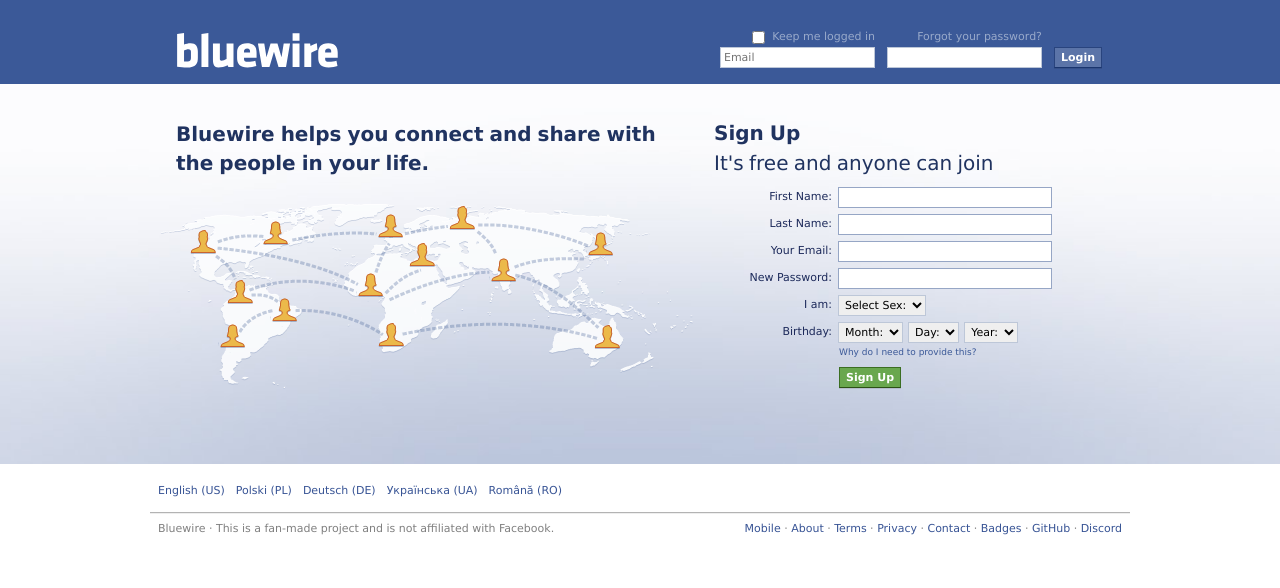
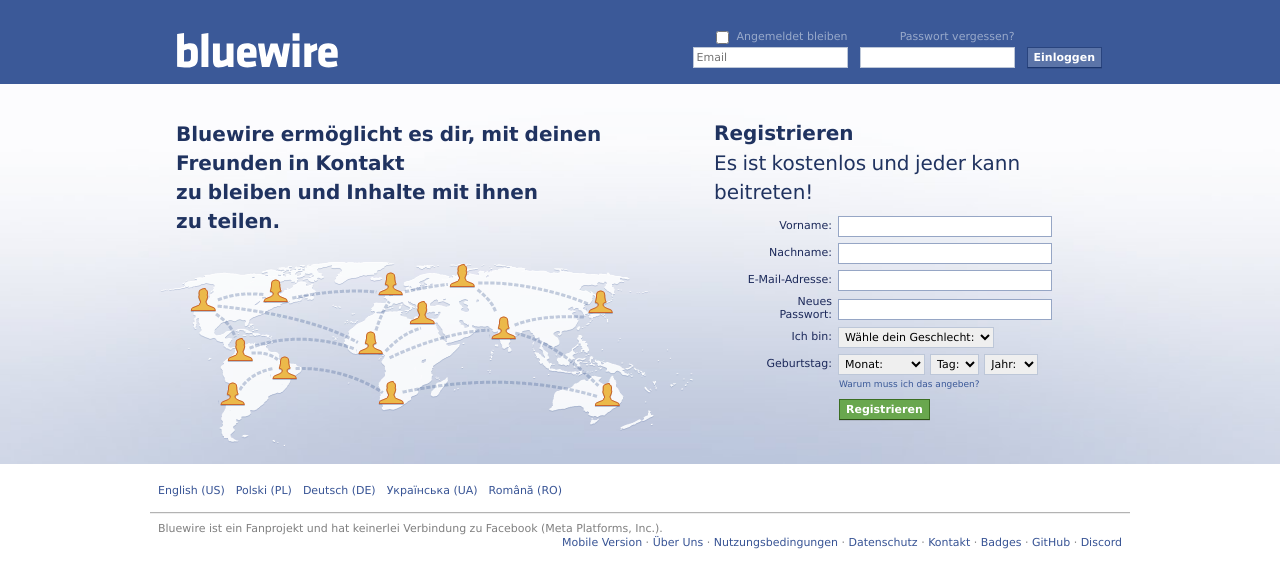
Before and after one commit to Bluewire-OSS/templates, a Flask app: page /de in a window 1280 px wide. Shown: the top 588 px of the page. Run offline with Flask 3, Linux system fonts and the light colour scheme.

Commit message:
Update index-de.html

```diff
--- a/templates/index-de.html
+++ b/templates/index-de.html
@@ -5,7 +5,7 @@
     <meta name="viewport" content="width=device-width, initial-scale=1.0">
     <link rel="icon" type="image/x-icon" href="{{ url_for('static', filename='bluewire-favicon.png') }}">
     <link rel="stylesheet" href="{{ url_for('static', filename='styles.css') }}">
-    <title>Welcome to Bluewire</title>
+    <title>Willkommen bei Bluewire!</title>
 </head>
 <body>
     <div class="menubar">
@@ -16,10 +16,10 @@
                     <tr>
                         <td class="login-form-label-field login-form-label-remember">
                             <input type="checkbox" class="input-checkbox" value="1" id="persistent" name="persistent" tabindex="3">
-                            <label id="label-persistent" for="persistent">Keep me logged in</label>
+                            <label id="label-persistent" for="persistent">Angemeldet bleiben</label>
                         </td>
                         <td class="login-form-label-field">
-                            <a href="/reset_password">Forgot your password?</a>
+                            <a href="/reset_password">Passwort vergessen?</a>
                         </td>
                         <td class="login-form-last-field login-form-label-field"></td>
                     </tr>
@@ -32,7 +32,7 @@
                         </td>
                         <td class="login-form-last-field">
                             <div class="inner">
-                                <button class="login-button">Login</button>
+                                <button class="login-button">Einloggen</button>
                             </div>
                         </td>
                     </tr>
@@ -43,20 +43,20 @@
     <div class="content">
         <div class="content-area">
             <div class="content-left">
-                <h3 class="content-header">Bluewire helps you connect and share with<br>the people in your life.</h3>
+                <h3 class="content-header">Bluewire ermöglicht es dir, mit deinen Freunden in Kontakt<br>zu bleiben und Inhalte mit ihnen<br>zu teilen.</h3>
                 <div class="content-map"></div>
             </div>
             <div class="content-right">
                 <div class="sign-up-header">
-                    <div class="sign-up-headline">Sign Up</div>
-                    <div class="sign-up-tagline">It's free and anyone can join</div>
+                    <div class="sign-up-headline">Registrieren</div>
+                    <div class="sign-up-tagline">Es ist kostenlos und jeder kann beitreten!</div>
                 </div>
                 <div id="sign-up-content">
                     <form id="sign-up-form">
                         <table class="sign-up-table">
                             <tbody>
                                 <tr>
-                                    <td class="label"><label for="firstname">First Name:</label></td>
+                                    <td class="label"><label for="firstname">Vorname:</label></td>
                                     <td>
                                         <div class="field-container">
                                             <input type="text" class="input-text" id="firstname" name="firstname" value="" required>
@@ -64,7 +64,7 @@
                                     </td>
                                 </tr>
                                 <tr>
-                                    <td class="label"><label for="lastname">Last Name:</label></td>
+                                    <td class="label"><label for="lastname">Nachname:</label></td>
                                     <td>
                                         <div class="field-container">
                                             <input type="text" class="input-text" id="lastname" name="lastname" value="" required>
@@ -72,7 +72,7 @@
                                     </td>
                                 </tr>
                                 <tr>
-                                    <td class="label"><label for="reg-email">Your Email:</label></td>
+                                    <td class="label"><label for="reg-email">E-Mail-Adresse:</label></td>
                                     <td>
                                         <div class="field-container">
                                             <input type="email" class="input-text" id="reg-email" name="reg-email" value="" required>
@@ -80,7 +80,7 @@
                                     </td>
                                 </tr>
                                 <tr>
-                                    <td class="label"><label for="reg-passwd">New Password:</label></td>
+                                    <td class="label"><label for="reg-passwd">Neues Passwort:</label></td>
                                     <td>
                                         <div class="field-container">
                                             <input type="password" class="input-password" id="reg-passwd" name="reg-passwd" value="" required>
@@ -88,19 +88,19 @@
                                     </td>
                                 </tr>
                                 <tr>
-                                    <td class="label"><label for="sex">I am:</label></td>
+                                    <td class="label"><label for="sex">Ich bin:</label></td>
                                     <td>
                                         <div class="field-container">
                                             <select class="select" name="sex" id="sex" required>
-                                                <option value="0">Select Sex:</option>
-                                                <option value="1">Female</option>
-                                                <option value="2">Male</option>
+                                                <option value="0">Wähle dein Geschlecht:</option>
+                                                <option value="1">Weiblich</option>
+                                                <option value="2">Männlich</option>
                                             </select>
                                         </div>
                                     </td>
                                 </tr>
                                 <tr>
-                                    <td class="label"><label for="birthday-month">Birthday:</label></td>
+                                    <td class="label"><label for="birthday-month">Geburtstag:</label></td>
                                     <td>
                                         <div class="field-container">
                                             <select id="birthday-month" name="birthday-month" required>
@@ -119,7 +119,7 @@
                                     <td></td>
                                     <td>
                                         <div id="provide-warning">
-                                            <a href="#" title="Click for more information" rel="dialog">Why do I need to provide this?</a>
+                                            <a href="#" title="Click for more information" rel="dialog">Warum muss ich das angeben?</a>
                                         </div>
                                     </td>
                                 </tr>
@@ -128,7 +128,7 @@
                         <input type="hidden" id="referrer" name="referrer" value="116">
                         <input type="hidden" id="md5pass" name="md5pass" value="">
                         <div class="reg-btn clearfix">
-                            <button type="submit" class="sign-up-button">Sign Up</button>
+                            <button type="submit" class="sign-up-button">Registrieren</button>
                         </div>
                     </form>
                 </div>
@@ -152,11 +152,11 @@
         <div class="clearfix" id="footer-container">
             <div class="lfloat">
                 <div class="ui-text-subtitle">
-                    <span> Bluewire · This is a fan-made project and is not affiliated with Facebook.</span>
+                    <span> Bluewire ist ein Fanprojekt und hat keinerlei Verbindung zu Facebook (Meta Platforms, Inc.).</span>
                 </div>
             </div>
             <div class="ui-text-subtitle rfloat">
-                <a href="#" title="Experience Bluewire on the go.">Mobile</a> · <a href="#" title="About Bluewire">About</a> · <a href="#" title="Bluewire TOS">Terms</a> · <a href="#" title="Bluewire Privacy">Privacy</a> · <a href="#" title="Contact Bluewire">Contact</a> · <a href="" title="Put your Bluewire profile on your website!">Badges</a> · <a href="https://github.com/Bluewire-OSS" title="Bluewire's GitHub">GitHub</a> · <a href="https://discord.gg/EagXk2Pcfd" title="Bluewire's Discord">Discord</a>
+                <a href="#" title="Experience Bluewire on the go.">Mobile Version</a> · <a href="#" title="About Bluewire">Über Uns</a> · <a href="#" title="Bluewire TOS">Nutzungsbedingungen</a> · <a href="#" title="Bluewire Privacy">Datenschutz</a> · <a href="#" title="Contact Bluewire">Kontakt</a> · <a href="" title="Put your Bluewire profile on your website!">Badges</a> · <a href="https://github.com/Bluewire-OSS" title="Bluewire's GitHub">GitHub</a> · <a href="https://discord.gg/EagXk2Pcfd" title="Bluewire's Discord">Discord</a>
             </div>
         </div>
     </div>
@@ -176,22 +176,22 @@
 
     var defaultMonthOption = document.createElement('option');
     defaultMonthOption.value = "";
-    defaultMonthOption.text = "Month:";
+    defaultMonthOption.text = "Monat:";
     monthSelect.appendChild(defaultMonthOption);
 
     var defaultDayOption = document.createElement('option');
     defaultDayOption.value = "";
-    defaultDayOption.text = "Day:";
+    defaultDayOption.text = "Tag:";
     daySelect.appendChild(defaultDayOption);
 
     var defaultYearOption = document.createElement('option');
     defaultYearOption.value = "";
-    defaultYearOption.text = "Year:";
+    defaultYearOption.text = "Jahr:";
     yearSelect.appendChild(defaultYearOption);
 
     var months = [
-            "Jan", "Feb", "Mar", "Apr", "May", "Jun",
-            "Jul", "Aug", "Sept", "Oct", "Nov", "Dec"
+            "Januar", "Februar", "März", "April", "Mai", "Juni",
+            "Juli", "August", "September", "Oktober", "November", "Dezember"
     ];
 
     for (var index = 0; index < months.length; index++) {
```
